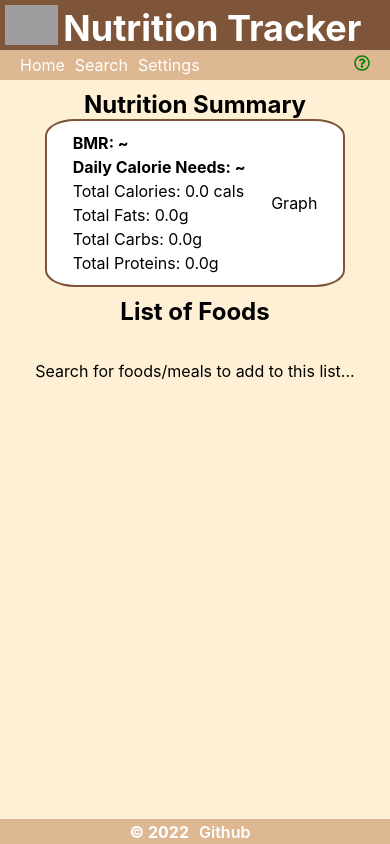
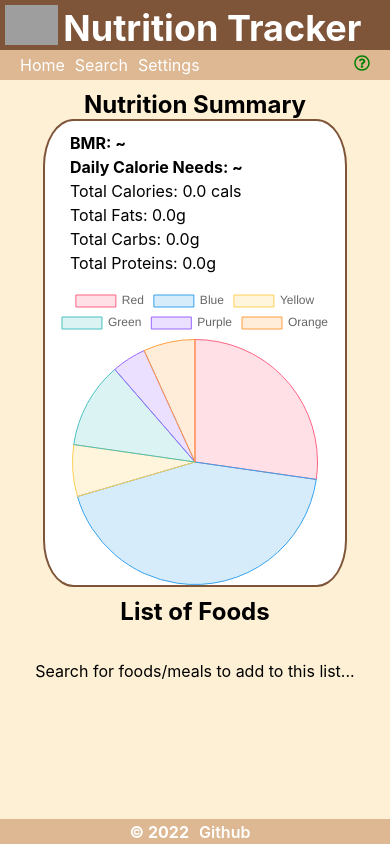
Before and after one commit to tkg808/nutrition-tracker, a React (Create React App) app: page / in a window 390 px wide. Built offline with nearby package versions, Linux system fonts and the light colour scheme; grey boxes are pictures that could not be loaded.

Commit message:
Able to render Graph component with hard-coded data. Some CSS applied.

```diff
--- a/package.json
+++ b/package.json
@@ -6,7 +6,9 @@
     "@testing-library/jest-dom": "^5.16.2",
     "@testing-library/react": "^12.1.3",
     "@testing-library/user-event": "^13.5.0",
+    "chart.js": "^3.7.1",
     "react": "^17.0.2",
+    "react-chartjs-2": "^4.0.1",
     "react-dom": "^17.0.2",
     "react-icons": "^4.3.1",
     "react-router-dom": "^6.2.2",
--- a/src/App.css
+++ b/src/App.css
@@ -146,15 +146,24 @@ main
   border: 2px solid var(--primary);
 }
 
-.summary-container h2
+@media (max-width: 500px)
 {
-  padding: 10px 0;
+  .summary-container
+  {
+    flex-direction: column;
+  }
 }
 
 .totals-container
 {
+  min-width: 250px;
   padding: 10px 0;
   line-height: 1.5;
+}
+
+.graph-container
+{
+min-width: 250px;
 }
 
 .list-container
--- a/src/components/Graph.js
+++ b/src/components/Graph.js
@@ -1,8 +1,41 @@
 import React from 'react';
+import { Pie } from 'react-chartjs-2';
+import { Chart as ChartJS, ArcElement, Tooltip, Legend } from 'chart.js';
+
+ChartJS.register(ArcElement, Tooltip, Legend);
+
+export const data = {
+  labels: ['Red', 'Blue', 'Yellow', 'Green', 'Purple', 'Orange'],
+  datasets: [
+    {
+      label: '# of Votes',
+      data: [12, 19, 3, 5, 2, 3],
+      backgroundColor: [
+        'rgba(255, 99, 132, 0.2)',
+        'rgba(54, 162, 235, 0.2)',
+        'rgba(255, 206, 86, 0.2)',
+        'rgba(75, 192, 192, 0.2)',
+        'rgba(153, 102, 255, 0.2)',
+        'rgba(255, 159, 64, 0.2)',
+      ],
+      borderColor: [
+        'rgba(255, 99, 132, 1)',
+        'rgba(54, 162, 235, 1)',
+        'rgba(255, 206, 86, 1)',
+        'rgba(75, 192, 192, 1)',
+        'rgba(153, 102, 255, 1)',
+        'rgba(255, 159, 64, 1)',
+      ],
+      borderWidth: 1,
+    },
+  ],
+};
 
 export default function Graph()
 {
   return (
-    <div className="graph-container">Graph</div>
+    <div className="graph-container">
+      <Pie className="graph" data={data} />
+    </div>
   )
 }
--- a/src/components/Home.js
+++ b/src/components/Home.js
@@ -47,7 +47,7 @@ export default function Home()
       <h2>Nutrition Summary</h2>
       <div className="summary-container">
         <NutritionTotals totals={totals} userSettings={userSettings} />
-        <Graph />
+        <Graph className="graph" />
       </div>
       <FoodList userFoods={userFoods} handleRemove={handleRemove} />
       {!userFoods.length && <p className="list-tip">Search for foods/meals to add to this list...</p>}
```
Also changed, not shown: 1 other file (tests, documents, lock files or other folders).
